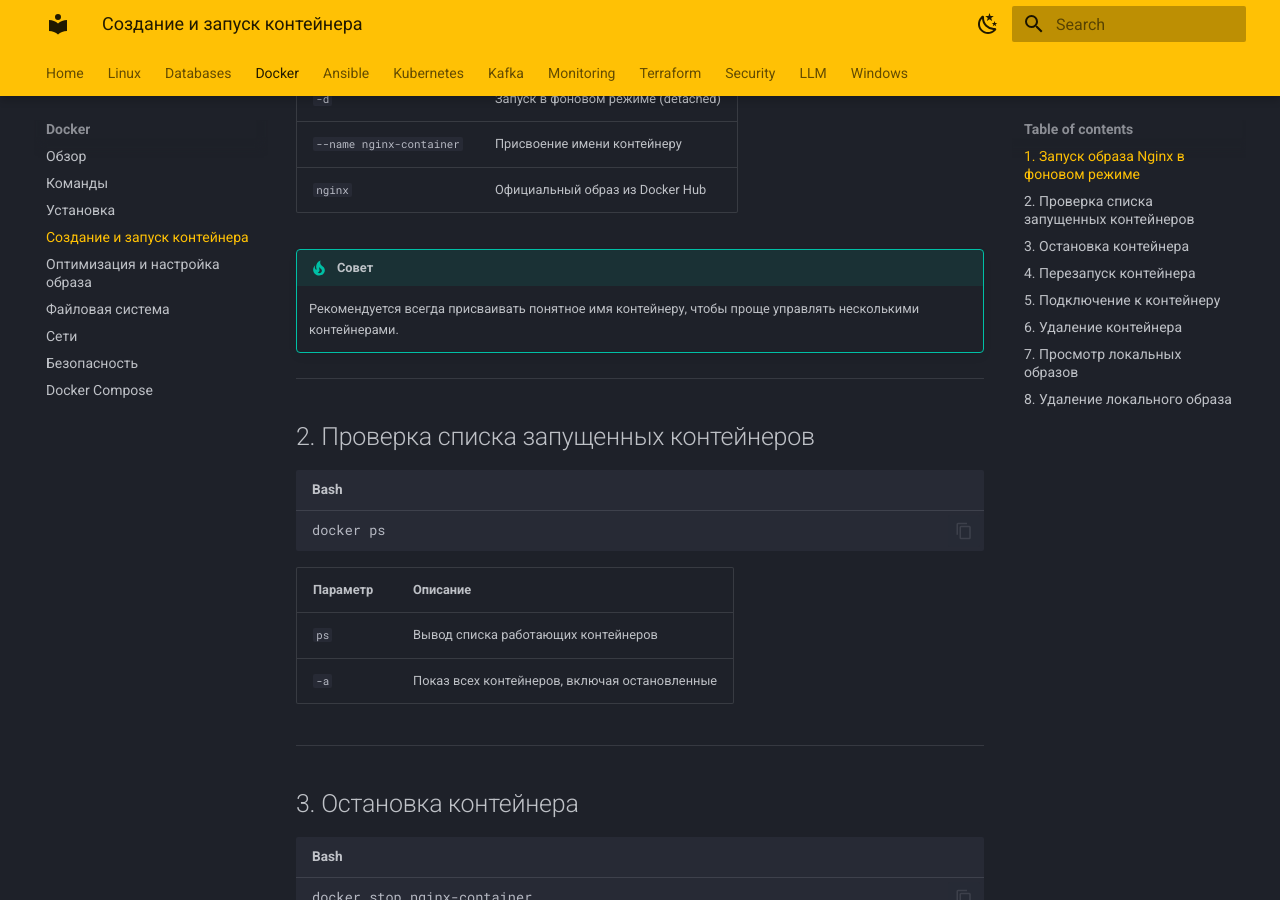
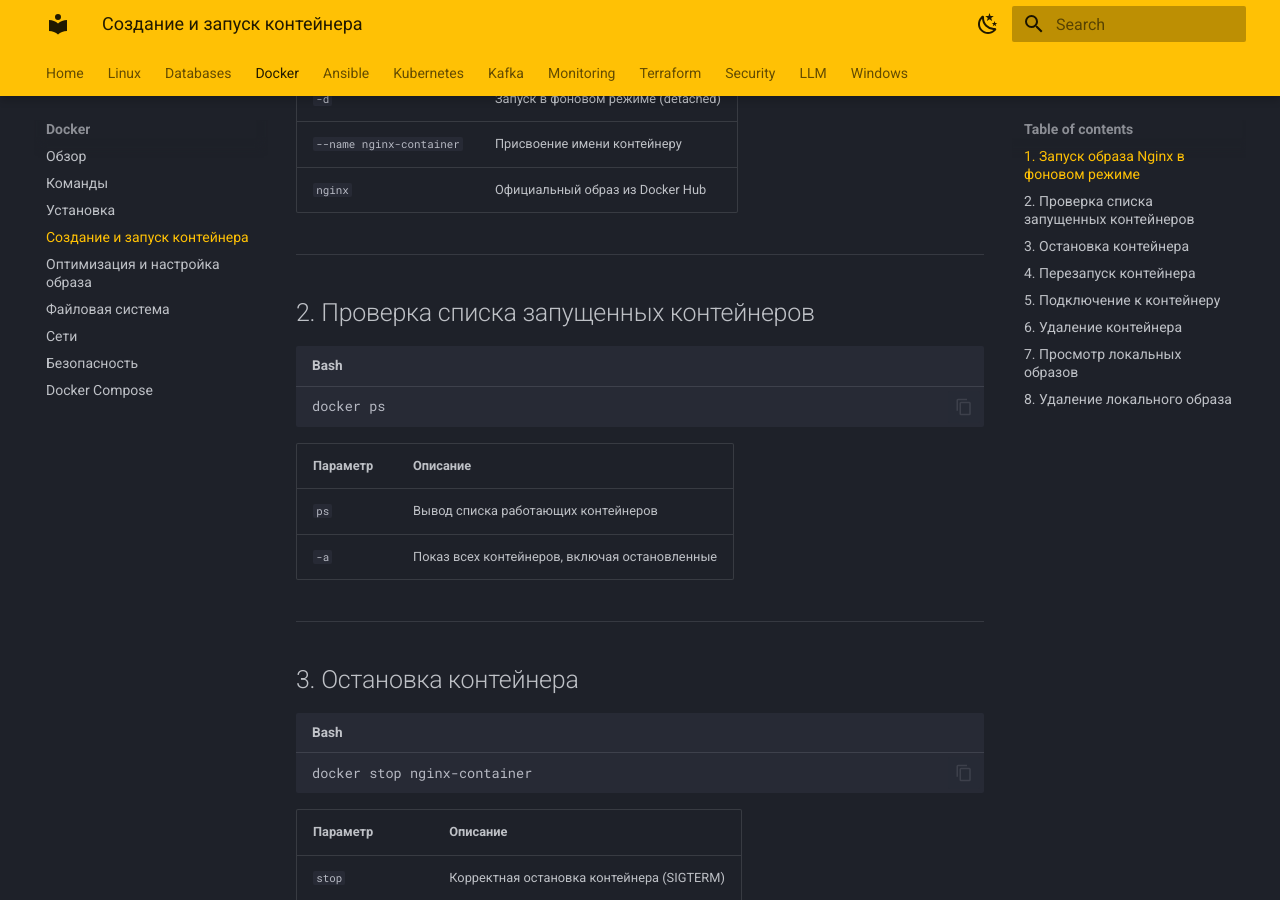
Before and after one commit to becausethatbee/terminator, an MkDocs documentation site: the page built from docs/Docker/container/index.md, in a window 1280 px wide and 900 px high, scrolled down 472 px. Built offline with MkDocs 1.6.1 and Material for MkDocs 9.7.7, drawn with Linux system fonts in a browser that asks for light colours; some of the changed text lies outside the part shown.

Commit message:
Автоматический коммит: 2025-08-31 12:30:39

```diff
--- a/docs/Docker/container/index.md
+++ b/docs/Docker/container/index.md
@@ -14,8 +14,7 @@ docker run -d --name nginx-container nginx
 | `--name nginx-container` | Присвоение имени контейнеру |
 | `nginx` | Официальный образ из Docker Hub |
 
-!!! tip "Совет"
-    Рекомендуется всегда присваивать понятное имя контейнеру, чтобы проще управлять несколькими контейнерами.
+
 
 ---
 
```
Also changed, not shown: other parts of docs/Docker/container/index.md (+1 -2 lines).
